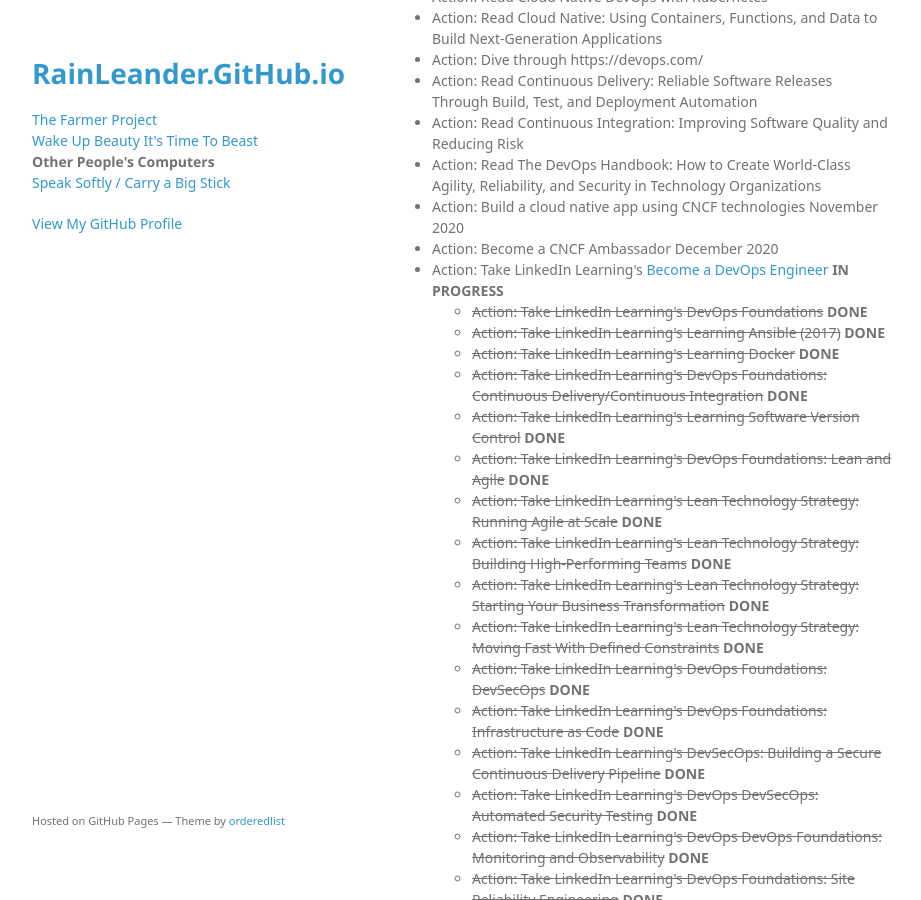
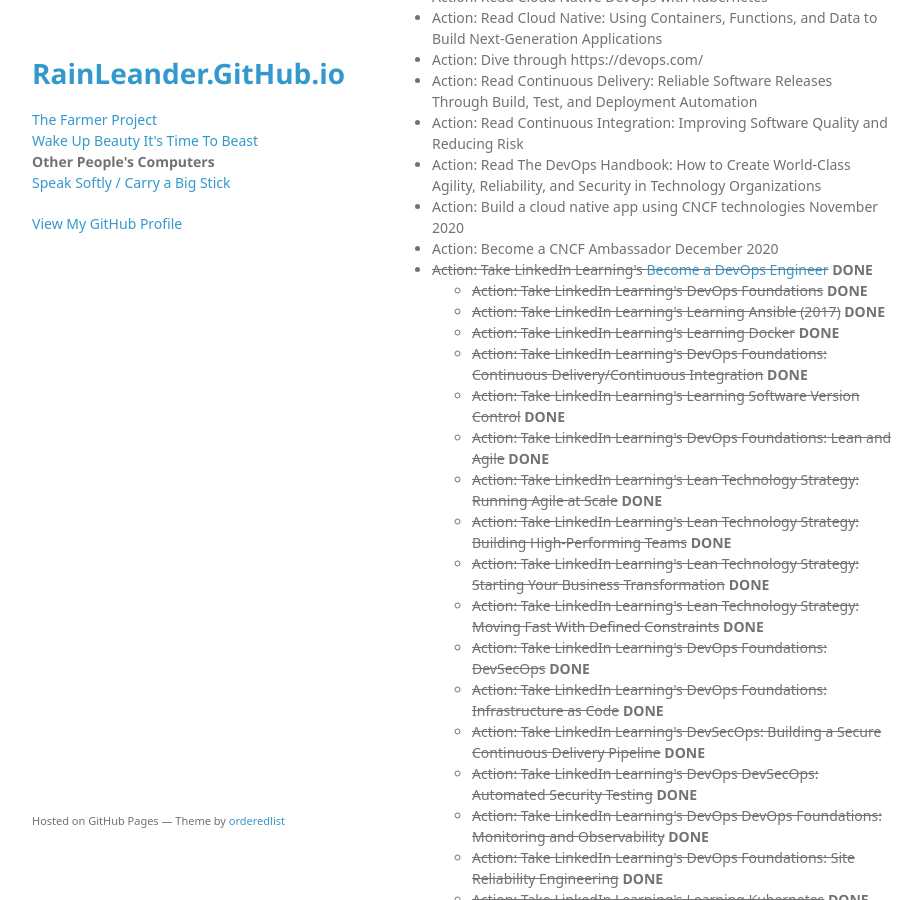
Before and after one commit to rainleander/rainleander.github.io, a Jekyll site: the page other-peoples-computers.html, which Jekyll copies as it is, in a window 1280 px wide and 900 px high, scrolled down 570 px. Shown: the whole window, without its empty margins (178-1099 px from the left). Built offline with Jekyll 4.4.1, drawn with Linux system fonts in a browser that asks for light colours; some web fonts are replaced.

Commit message:
Update other-peoples-computers.html

```diff
--- a/other-peoples-computers.html
+++ b/other-peoples-computers.html
@@ -49,7 +49,7 @@
         <li>Action: Read The DevOps Handbook: How to Create World-Class Agility, Reliability, and Security in Technology Organizations</li>
         <li>Action: Build a cloud native app using CNCF technologies November 2020</li>
         <li>Action: Become a CNCF Ambassador December 2020</li>
-        <li>Action: Take LinkedIn Learning's <a href="https://www.linkedin.com/learning/paths/become-a-devops-engineer?u=2150890">Become a DevOps Engineer</a> <b>IN PROGRESS</b>
+        <li><del>Action: Take LinkedIn Learning's <a href="https://www.linkedin.com/learning/paths/become-a-devops-engineer?u=2150890">Become a DevOps Engineer</a></del> <b>DONE</b>
         <ul><li><del>Action: Take LinkedIn Learning's DevOps Foundations</del> <b>DONE</b></li>
         <li><del>Action: Take LinkedIn Learning's Learning Ansible (2017)</del> <b>DONE</b></li>
         <li><del>Action: Take LinkedIn Learning's Learning Docker</del> <b>DONE</b></li>
```
